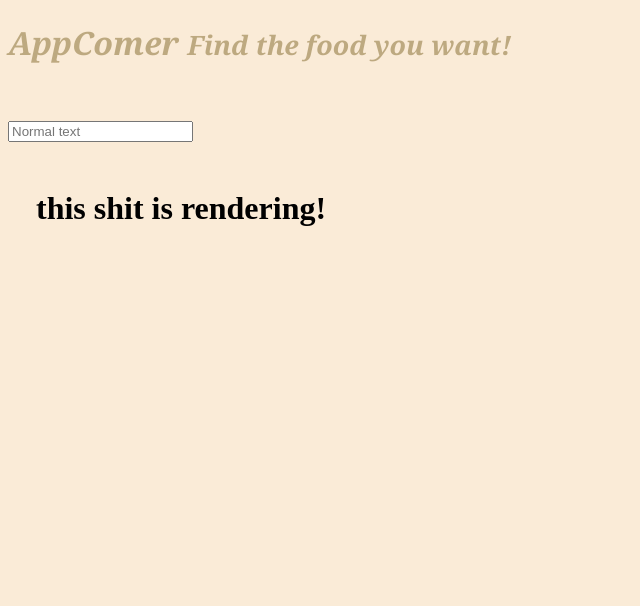
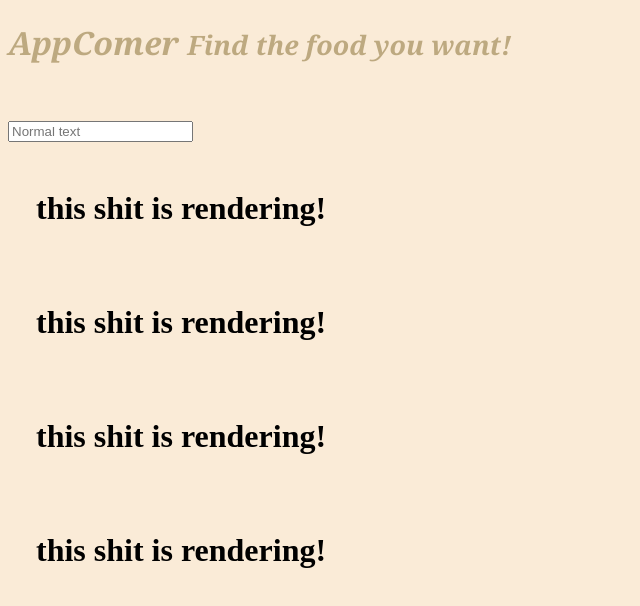
Before and after one commit to Johntejeda/Appcomer1.0, a React (Create React App) app: page / in a window 1280 px wide. Shown: the top 606 px of the page, without its empty margins (0-640 px from the left). Built offline with nearby package versions, Linux system fonts and the light colour scheme.

Commit message:
Header, search and TableList rendering on app

```diff
--- a/src/App.css
+++ b/src/App.css
@@ -20,7 +20,6 @@ body {
   background: #FAEBD7;
 }
 
-
 .tablelist {
   background: #fff;
   padding: 8px;
@@ -36,6 +35,7 @@ body {
 
 .result-list-entry-title {
   font-weight: bold;
+  font-family: Georgia, "Times New Roman", Times, serif;
 }
 
 .result-list-entry-title:hover {
@@ -56,7 +56,7 @@ body {
   padding-left: 20px;
 }
 
-h5 {
+.h5 {
   border: 2px solid red;
   text-align: center;
   padding: 10px;
--- a/src/App.js
+++ b/src/App.js
@@ -4,7 +4,13 @@ import Header from './Components/Header.jsx'
 import TableList from './Components/TableList.jsx'
 import './App.css';
 
+
 class App extends Component {
+  constructor(props){
+    super(props);
+
+
+  }
   render() {
     return (
       <div>
--- a/src/Components/TableList.jsx
+++ b/src/Components/TableList.jsx
@@ -1,11 +1,11 @@
 import React, { Component } from 'react';
 import { component } from 'react';
-
 import classnames from 'classnames'
 
 class TableList extends Component {
     render(){
         return(
+            <div>
             <div className="tableList-entry list-group">
             <div className="media-left media-middle">
               <img className="media-object" />
@@ -17,7 +17,46 @@ class TableList extends Component {
             </div> */}
               <div className="result-list-entry-detail"></div>
             </div>
-          </div>);
-    }
+            </div>
+              <div className="tableList-entry list-group">
+              <div className="media-left media-middle">
+                <img className="media-object" />
+              </div>
+              <div className="list-body">
+              <h1>this shit is rendering!</h1>
+                {/* <div className="result-list-entry-title" onClick={() =>{
+                 handleVideolistEntryTitleClick(result)}}>{result.businesses.name}
+              </div> */}
+                <div className="result-list-entry-detail"></div>
+              </div>
+              </div>
+                <div className="tableList-entry list-group">
+                <div className="media-left media-middle">
+                  <img className="media-object" />
+                </div>
+                <div className="list-body">
+                <h1>this shit is rendering!</h1>
+                  {/* <div className="result-list-entry-title" onClick={() =>{
+                   handleVideolistEntryTitleClick(result)}}>{result.businesses.name}
+                </div> */}
+                  <div className="result-list-entry-detail"></div>
+                </div>
+                </div>
+                  <div className="tableList-entry list-group">
+                  <div className="media-left media-middle">
+                    <img className="media-object" />
+                  </div>
+                  <div className="list-body">
+                  <h1>this shit is rendering!</h1>
+                    {/* <div className="result-list-entry-title" onClick={() =>{
+                     handleVideolistEntryTitleClick(result)}}>{result.businesses.name}
+                  </div> */}
+                    <div className="result-list-entry-detail"></div>
+                  </div>
+                  </div>
+                  </div>
+
+
+        )};
 }
 export default TableList;
```
Also changed, not shown: src/Components/TableListEntry.jsx (added, +21 -0 lines).
